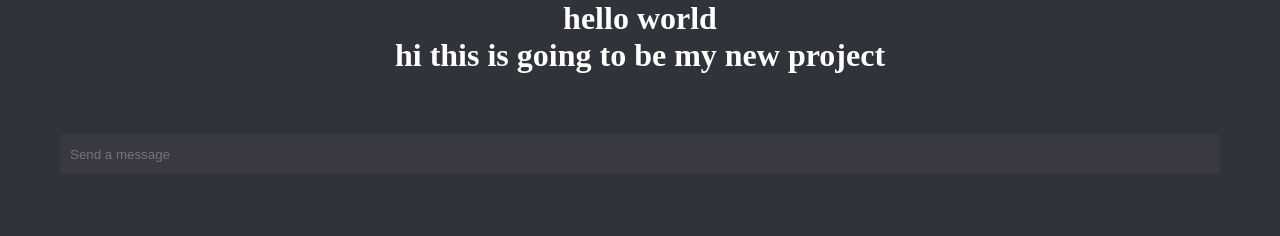
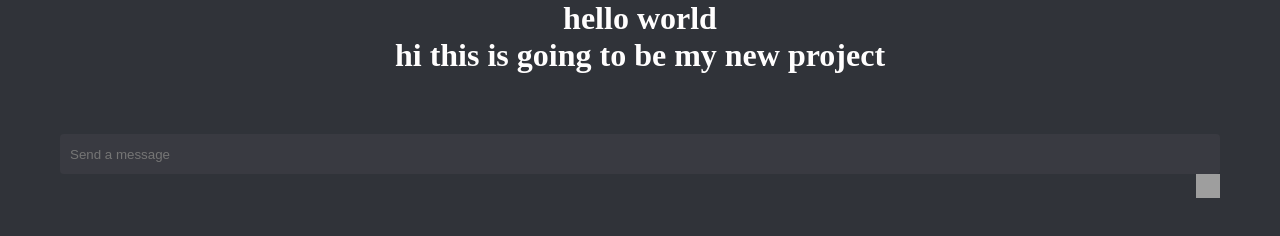
Before and after one commit to keshavmittalgit/torza, a plain HTML site: page index.html in a window 1280 px wide. Drawn offline with Linux system fonts and the light colour scheme; grey boxes are pictures that could not be loaded.

Commit message:
nothing special

```diff
--- a/index.html
+++ b/index.html
@@ -14,6 +14,10 @@
     <div class="search-bar">
 
         <input id="s-bar" type="text" placeholder="Send a message">
+        <div class="sendIcon">
+
+            <img width="24" height="24" src="https://img.icons8.com/fluency-systems-regular/48/fffefe/sent--v1.png" alt="sent--v1"/>
+        </div>
     </div>
 </body>
 <script src="index.js"></script>
--- a/index.js
+++ b/index.js
@@ -1 +1 @@
-console.log("are bc ye project hai mera")
+console.log("hello javascript")
--- a/style.css
+++ b/style.css
@@ -11,6 +11,7 @@
     width: 100%;
     height: 20px;
     padding: 60px;
+    position: relative;
 
 }
 #s-bar {
@@ -28,3 +29,8 @@
 body {
     height: 100%;
 }
+.sendIcon {
+    display: flex;
+    justify-content: right;
+    align-items: center;
+}
```
